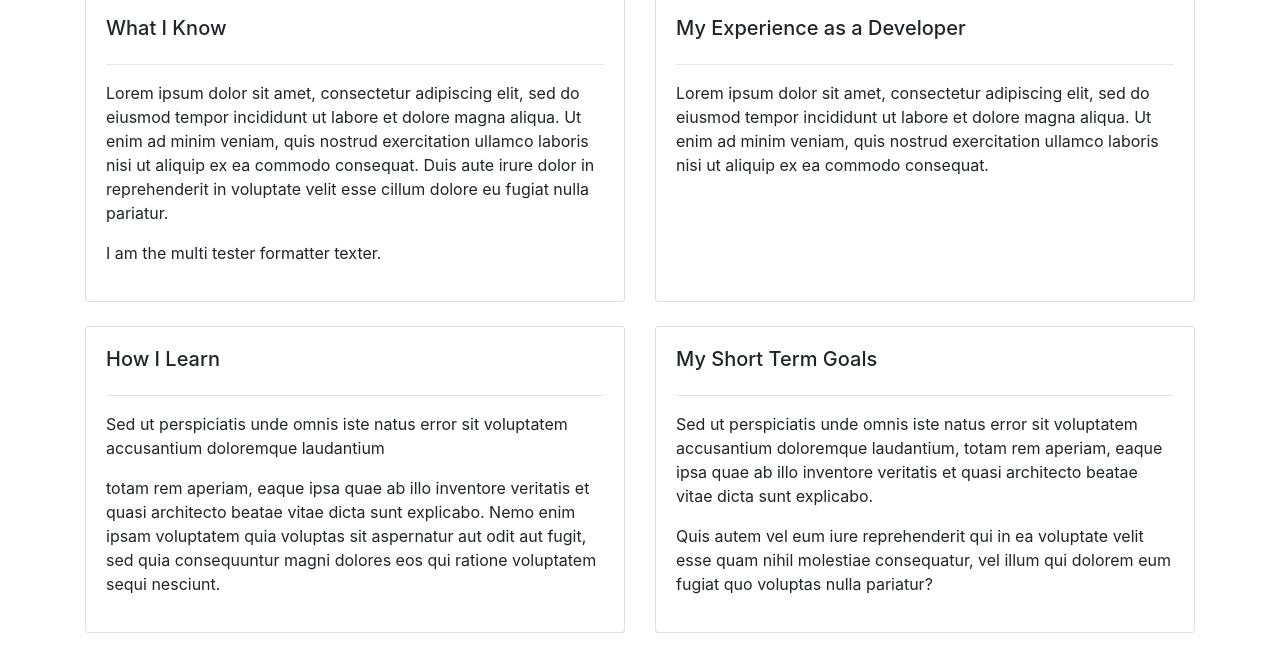
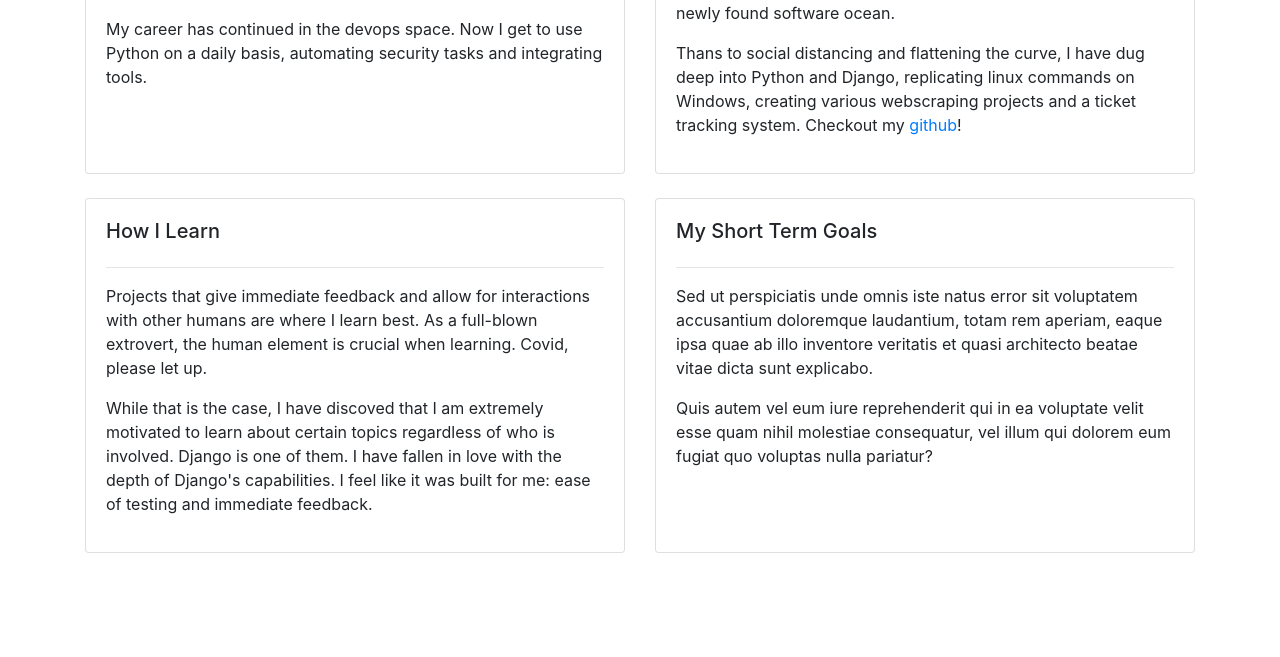
Before and after one commit to jgrugru/django_personal_website, a Django app: page /base/ in a window 1280 px wide. Shown: the part 1045-1702 px from the top of the page. After the commit the page ends 1598 px from the top, so only its background shows below. Run offline with Django 3.2, Linux system fonts and the light colour scheme; some libraries are stand-ins or nearby versions.

Commit message:
added content to home.html

```diff
--- a/personal_website/base/templates/base/home.html
+++ b/personal_website/base/templates/base/home.html
@@ -1,19 +1,17 @@
 <!DOCTYPE html>
 <html>
-<head>
-    {% load static %}
+
+<head> {% load static %}
 	<title>Jeff Gruenbaum</title>
 	<link type='text/css' rel="stylesheet" href="{% static '/css/main.css' %}">
-	<link rel="stylesheet" href="https://stackpath.bootstrapcdn.com/bootstrap/4.3.1/css/bootstrap.min.css" integrity="sha384-ggOyR0iXCbMQv3Xipma34MD+dH/1fQ784/j6cY/iJTQUOhcWr7x9JvoRxT2MZw1T" crossorigin="anonymous">
-</head>
+	<link rel="stylesheet" href="https://stackpath.bootstrapcdn.com/bootstrap/4.3.1/css/bootstrap.min.css" integrity="sha384-ggOyR0iXCbMQv3Xipma34MD+dH/1fQ784/j6cY/iJTQUOhcWr7x9JvoRxT2MZw1T" crossorigin="anonymous"> </head>
 
 <body>
 	<br>
 	<div class="container">
 		<div class="row">
 			<div class='col-md-3'>
-			<div class="card card-body h-100 border-info" id='profile-wrapper'>
-                <img id='profile-pic' src="{% static 'images/jeffg.jpeg' %}">
+				<div class="card card-body h-100 border-info" id='profile-wrapper'> <img id='profile-pic' src="{% static 'images/jeffg.jpeg' %}">
 					<hr>
 					<h4>Hi, I'm Jeff Gruenbaum.</h4>
 					<p>I love to code in my free time and read fantasy fiction!</p>
@@ -21,16 +19,17 @@
 			</div>
 			<div class='col-md-9'>
 				<div class="card card-body h-100 border-info">
-                <h4>My First Job as a "Professional"</h4>
+					<h4>Forget the Title</h4>
 					<hr>
-                <p>Lorem ipsum dolor sit amet, consectetur adipiscing elit, sed do eiusmod tempor incididunt ut labore et dolore magna aliqua. Ut enim ad minim veniam, quis nostrud exercitation ullamco laboris nisi ut aliquip ex ea commodo consequat. Duis aute irure dolor in reprehenderit in voluptate velit esse cillum dolore eu fugiat nulla pariatur.</p>
-                <p>Sed ut perspiciatis unde omnis iste natus error sit voluptatem accusantium doloremque laudantium, totam rem aperiam, eaque ipsa quae ab illo inventore veritatis et quasi architecto beatae vitae dicta sunt explicabo.</p>
-                <p>Quis autem vel eum iure reprehenderit qui in ea voluptate velit esse quam nihil molestiae consequatur, vel illum qui dolorem eum fugiat quo voluptas nulla pariatur?</p>
-
+					<p>Self proclaimed learner. Shredder of corporate labels. Someone who enjoys discovering technologies and learning about anything and everything in the IT space, ranging from the nitty gritty details of git to the broad scope of software application.
+          </p>
 					<ul class="social-links">
-                    <a href='https://github.com/jgrugru' target="_blank"><li><img class='social' src="{% static 'images/github_icon.png' %}"></li></a>
-                    <a href='https://github.com/jgrugru' target="_blank"><li><img class='social' src="{% static 'images/linkedin_icon1.png' %}"></li></a>
-
+						<a href='https://github.com/jgrugru' target="_blank">
+							<li><img class='social' src="{% static 'images/github_icon.png' %}"></li>
+						</a>
+						<a href='https://www.linkedin.com/in/jeff-gruenbaum-3a544619b' target="_blank">
+							<li><img class='social' src="{% static 'images/linkedin_icon1.png' %}"></li>
+						</a>
 					</ul>
 				</div>
 			</div>
@@ -39,17 +38,18 @@
 		<div class="row">
 			<div class='col-md-6'>
 				<div class="card card-body h-100">
-                <h5>What I Know</h5>
+					<h5>What I Do</h5>
 					<hr>
-                <p>Lorem ipsum dolor sit amet, consectetur adipiscing elit, sed do eiusmod tempor incididunt ut labore et dolore magna aliqua. Ut enim ad minim veniam, quis nostrud exercitation ullamco laboris nisi ut aliquip ex ea commodo consequat. Duis aute irure dolor in reprehenderit in voluptate velit esse cillum dolore eu fugiat nulla pariatur.</p>
-                <p>I am the multi tester formatter texter.</p>
+          <p>Fresh out of college, I began managing code pipelines for the largest tech compamy in Oklahoma. I worked with developers to automate steps in the CI/CD pipeline, creating over 100 builds in Teamcity, utilizing Docker and Powershell scripting.</p>
+          <p>My career has continued in the devops space. Now I get to use Python on a daily basis, automating security tasks and integrating tools. </p>
 				</div>
 			</div>
 			<div class='col-md-6'>
 				<div class="card card-body h-100">
 					<h5>My Experience as a Developer</h5>
 					<hr>
-                <p>Lorem ipsum dolor sit amet, consectetur adipiscing elit, sed do eiusmod tempor incididunt ut labore et dolore magna aliqua. Ut enim ad minim veniam, quis nostrud exercitation ullamco laboris nisi ut aliquip ex ea commodo consequat.</p>
+					<p>Ever since the Covid pandemic swept through the US shortly after the ides of March, I have taken time to break past surface level development knowledge. To follow that statement up: who is to say I broke through? Regardless, I am trying to swim in this newly found software ocean.</p>
+					<p>Thans to social distancing and flattening the curve, I have dug deep into Python and Django, replicating linux commands on Windows, creating various webscraping projects and a ticket tracking system. Checkout my <a href='https://github.com/jgrugru' target="_blank">github</a>!</p>
 				</div>
 			</div>
 		</div>
@@ -59,7 +59,8 @@
 				<div class="card card-body h-100">
 					<h5>How I Learn</h5>
 					<hr>
-                <p>Sed ut perspiciatis unde omnis iste natus error sit voluptatem accusantium doloremque laudantium</p><p>totam rem aperiam, eaque ipsa quae ab illo inventore veritatis et quasi architecto beatae vitae dicta sunt explicabo. Nemo enim ipsam voluptatem quia voluptas sit aspernatur aut odit aut fugit, sed quia consequuntur magni dolores eos qui ratione voluptatem sequi nesciunt.</p>
+					<p>Projects that give immediate feedback and allow for interactions with other humans are where I learn best. As a full-blown extrovert, the human element is crucial when learning. Covid, please let up.</p>
+          <p>While that is the case, I have discoved that I am extremely motivated to learn about certain topics regardless of who is involved. Django is one of them. I have fallen in love with the depth of Django's capabilities. I feel like it was built for me: ease of testing and immediate feedback.</p>
 				</div>
 			</div>
 			<div class='col-md-6'>
@@ -73,6 +74,6 @@
 		</div>
     <br>
   </div>
+</body>
 
-</body>
 </html>
```
Also changed, not shown: 1 other file. Lines whose indentation alone changed are shown as unchanged.
